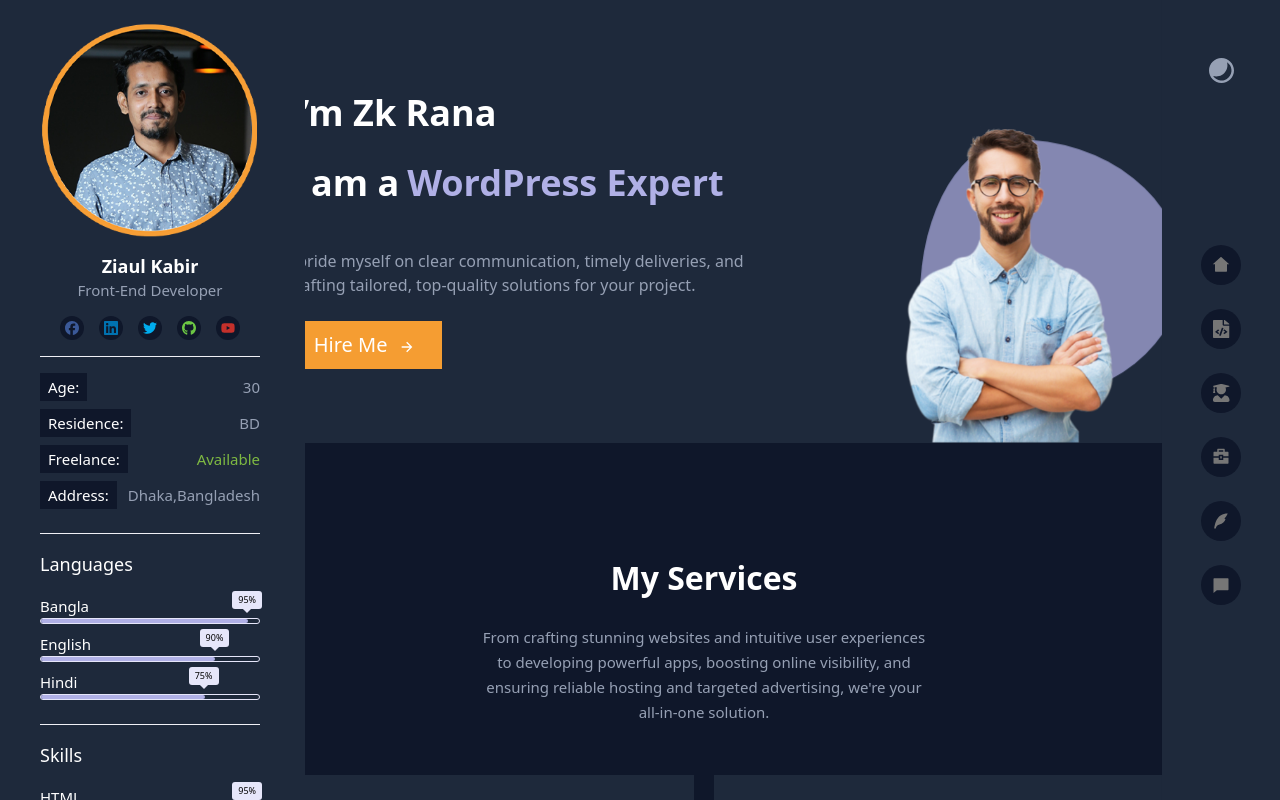
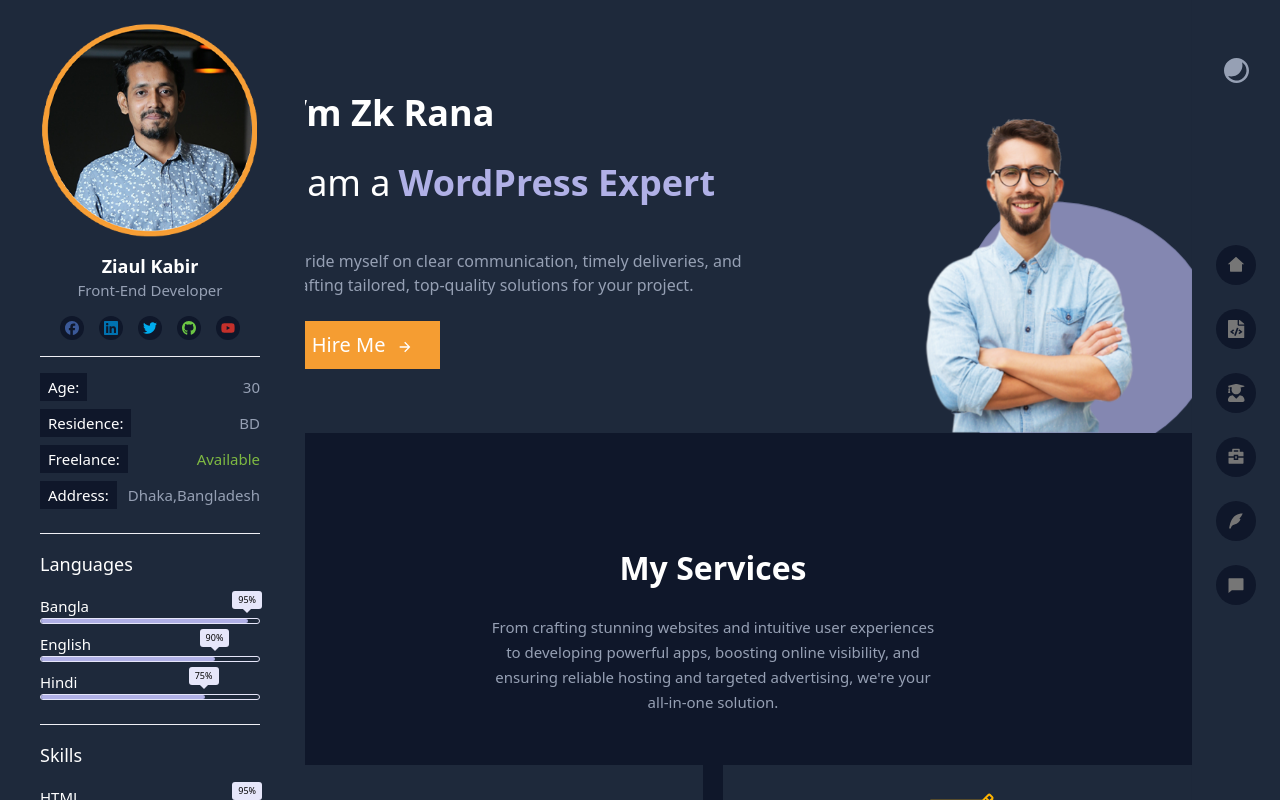
Before and after one commit to zkrana/portfolio, a Next.js app: page / in a window 1280 px wide. Shown: the top 800 px of the page. Built offline with nearby package versions, Linux system fonts and the light colour scheme.

Commit message:
Hero Section Btn Issues and column issues fixed

```diff
--- a/app/components/hero/Hero.jsx
+++ b/app/components/hero/Hero.jsx
@@ -5,10 +5,9 @@
 
 export default function Hero() {
   return (
-    <div className="bg-[#1E293B] flex sm:flex-row flex-col justify-between items-center pt-[93px] sm:pl-[60px] pl-4 sm:pr-0 pr-4 sm:pb-[74px] -z-[1] pb-0 relative overflow-hidden">
-      <div class="shape-blob"></div>
-
-      <div className="content xl:max-w-4xl max-w-full">
+    <div className="bg-[#1E293B] flex sm:flex-row flex-col justify-between items-center pt-[93px] sm:pl-[60px] pl-4 sm:pr-0 pr-4 overflow-hidden">
+      <div className="flex justify-between items-end w-full relative">
+        <div className="content sm:pb-16 pb-0">
           <h1 className="her-t 2xl:text-8xl text-4xl 2xl:leading-[98px] font-[700] text-text ">
             I’m Zk Rana
           </h1>
@@ -16,12 +15,13 @@
           <ToggleSkill />
 
           <p className="hero-desc text-base text-sub-head pt-4 max-w-lg ">
-          I pride myself on clear communication, timely deliveries, and crafting
-          tailored, top-quality solutions for your project.
+            I pride myself on clear communication, timely deliveries, and
+            crafting tailored, top-quality solutions for your project.
           </p>
 
           <div className="w-[154px] h-12 mt-6">
-          <button
+            <a
+              href="#"
               type="button"
               className="btn w-full flex justify-center items-center gap-3 px-[19.5px] py-[10px] cursor-pointer"
               download
@@ -49,12 +49,16 @@
                   </clipPath>
                 </defs>
               </svg>
-          </button>
+            </a>
           </div>
         </div>
+        <div>
+          <div class="shape-blob overflow-hidden"></div>
           <figure className="personalImg sm:absolute relative sm:right-[58px] sm:left-auto left-0 bottom-0">
             <Image src={PersonalImg} alt="Hero" />
           </figure>
         </div>
+      </div>
+    </div>
   );
 }
--- a/app/components/hero/SkillToggle.jsx
+++ b/app/components/hero/SkillToggle.jsx
@@ -61,7 +61,7 @@
   return (
     <div className="flex items-center gap-2">
       <h4 className="skill-toggle 2xl:text-6xl xl:text-4xl text-2xl xl:leading-[98px] text-text font-bold ">
-        <span> I am a </span>
+        <span className="font-normal"> I am a </span>
         <span className={`skill-animation show ml-2`}>
           {" "}
           {Skills[currentSkillIndex].skill}{" "}
--- a/app/components/rightsidebar/RightSidebar.jsx
+++ b/app/components/rightsidebar/RightSidebar.jsx
@@ -2,7 +2,7 @@
 
 export default function RightSidebar() {
   return (
-    <div className="flex justify-center items-center flex-col h-full bg-[#1E293B] shadow-sm xl:px-[39px] px-6 pt-[50px] fixed right-0 top-0">
+    <div className="flex justify-center items-center flex-col h-full bg-[#1E293B] shadow-sm px-6 pt-[50px] fixed right-0 top-0">
       <div
         id="dark-mode"
         className="cursor-pointer flex justify-center items-center absolute top-14"
--- a/app/page.tsx
+++ b/app/page.tsx
@@ -32,8 +32,8 @@
   }, []);
 
   return (
-    <div className="w-full flex gap-[30px] justify-between h-full">
-      <div className="w-[calc(17%-20px)]">
+    <div className="w-full flex gap-6 justify-between h-full">
+      <div className="w-[calc(17%-16px)]">
         {isMobile && (
           <div
             className="text-white text-2xl cursor-pointer absolute left-4 top-7 z-[20]"
@@ -57,10 +57,10 @@
 
         {!isMobile && <LeftSideBar isMobile={isMobile} showSidebar={true} />}
       </div>
-      <div className="w-[calc(76%-20px)]">
+      <div className="w-[calc(77.4%-16px)]">
         <SecWrapper />
       </div>
-      <div className="w-[calc(7%-20px)]">{!isMobile && <RightSidebar />}</div>
+      <div className="w-[calc(5.6%-16px)]">{!isMobile && <RightSidebar />}</div>
     </div>
   );
 }
```
Lines whose indentation alone changed are shown as unchanged.
